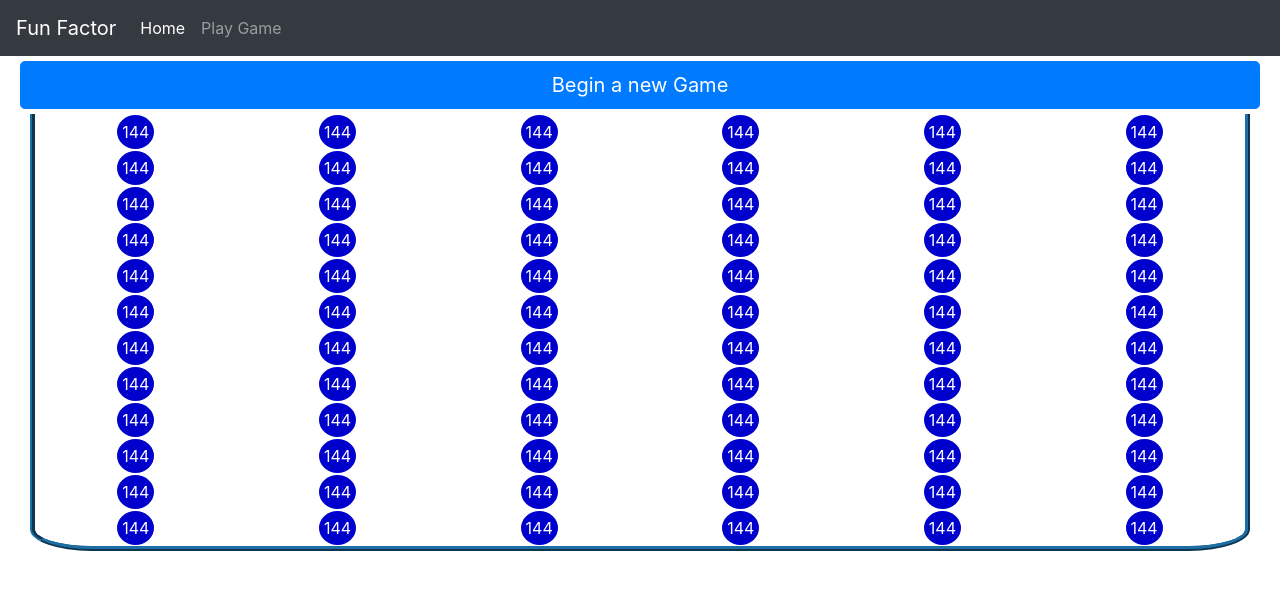
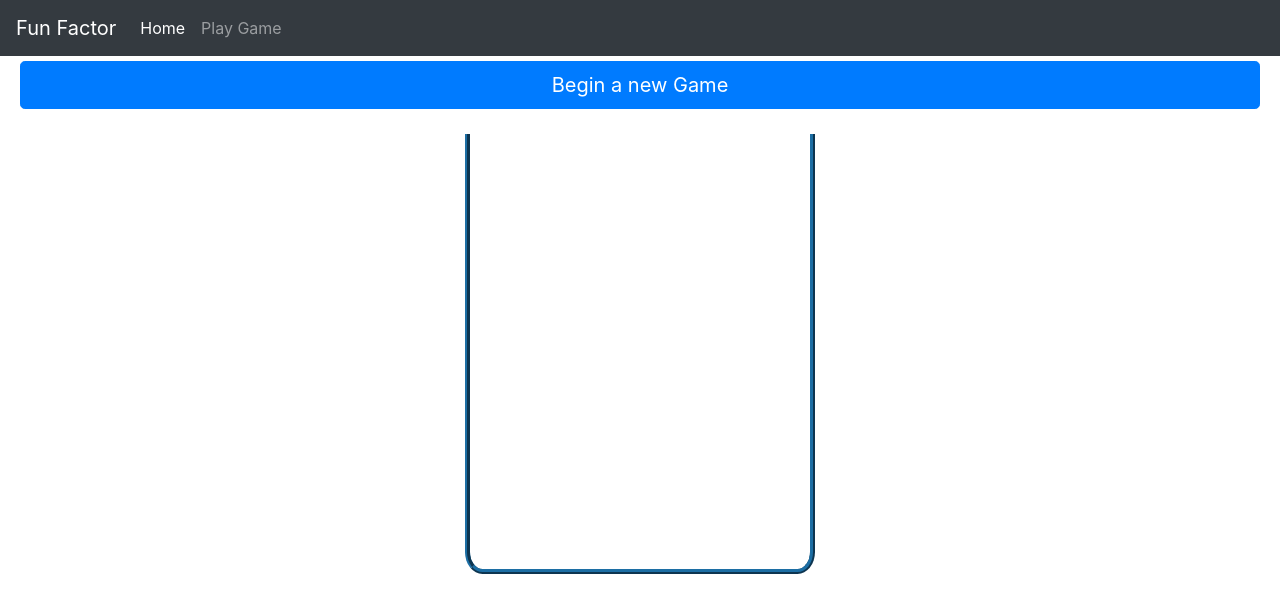
Before and after one commit to Joanne-Edmiston/fun-factor, a React (Create React App) app: page /game in a window 1280 px wide. Shown: the top 612 px of the page. Built offline with nearby package versions, Linux system fonts and the light colour scheme.

Commit message:
Fill up game board with marbles

```diff
--- a/src/components/game/Game.js
+++ b/src/components/game/Game.js
@@ -7,20 +7,58 @@ import Badge from 'react-bootstrap/Badge';
 import './_game.scss';
 
 class Game extends React.Component {
+
+    maxRows = 12;
+    maxColumns = 6;
+
     constructor(props) {
         super(props);
         this.state = {
-            rows: Array(12).fill(Array(6).fill(144)),
+            rows: Array(this.maxRows).fill(Array(this.maxColumns).fill(null)),
             started: false,
             score: 0,
         };
 
         this.iterateGame = this.iterateGame.bind(this);
         this.startGame = this.startGame.bind(this);
+        this.stopGame = this.stopGame.bind(this);
+        this.getNextStartingColumn = this.getNextStartingColumn.bind(this);
+    }
+
+    getNextStartingColumn() {
+        return Math.floor(Math.random() * Math.floor(this.maxColumns));
     }
 
     iterateGame() {
 
+
+        this.setState((prevState) => {
+
+            let newRows = [];
+
+            for (let r = this.maxRows - 1; r > 0; r--) {
+                newRows[r] = [];
+                for (let c = 0; c < this.maxColumns; c++) {
+                    if (prevState.rows[r][c]) {
+                        if (r === this.maxRows - 1 || prevState.rows[r + 1][c])
+                            newRows[r][c] = prevState.rows[r][c];
+                        else
+                            newRows[r][c] = null;
+                    } else {
+                        newRows[r][c] = prevState.rows[r - 1][c];
+                    }
+                }
+            }
+
+            newRows[0] = Array(this.maxColumns).fill(null);
+            newRows[0][this.getNextStartingColumn()] = 144;
+
+
+            return {
+                score: prevState.score + 1,
+                rows: newRows,
+            };
+        });
     };
 
     startGame() {
@@ -29,6 +67,21 @@ class Game extends React.Component {
         });
         this.timer = setInterval(() => this.iterateGame(), 500);
     }
+
+    stopGame() {
+        this.setState({
+            started: false,
+        });
+
+        if (this.timer) {
+            clearInterval(this.timer);
+        }
+    }
+
+    componentWillUnmount() {
+
+        this.stopGame();
+    };
 
     render() {
         return (
--- a/src/components/game/board/_board.scss
+++ b/src/components/game/board/_board.scss
@@ -1,5 +1,11 @@
-.game-board{
-    border: 5px ridge #1C6EA4;
-    border-top:none;
-    border-radius: 0px 0px 5% 5%;
+.game-board {
+  border: 5px ridge #1c6ea4;
+  border-top: none;
+  border-radius: 0px 0px 5% 5%;
+  max-width: 350px;
+  margin-left: auto;
+  margin-right: auto;
+  margin-top: 20px;
+  min-width: 230px;
+  min-height: 440px;
 }
--- a/src/components/game/board/cell/_cell.scss
+++ b/src/components/game/board/cell/_cell.scss
@@ -10,3 +10,7 @@
     margin: 1px 1px;
     border-radius: 50%;
 }
+
+.game-cell-empty{
+    visibility: hidden;
+}
```
